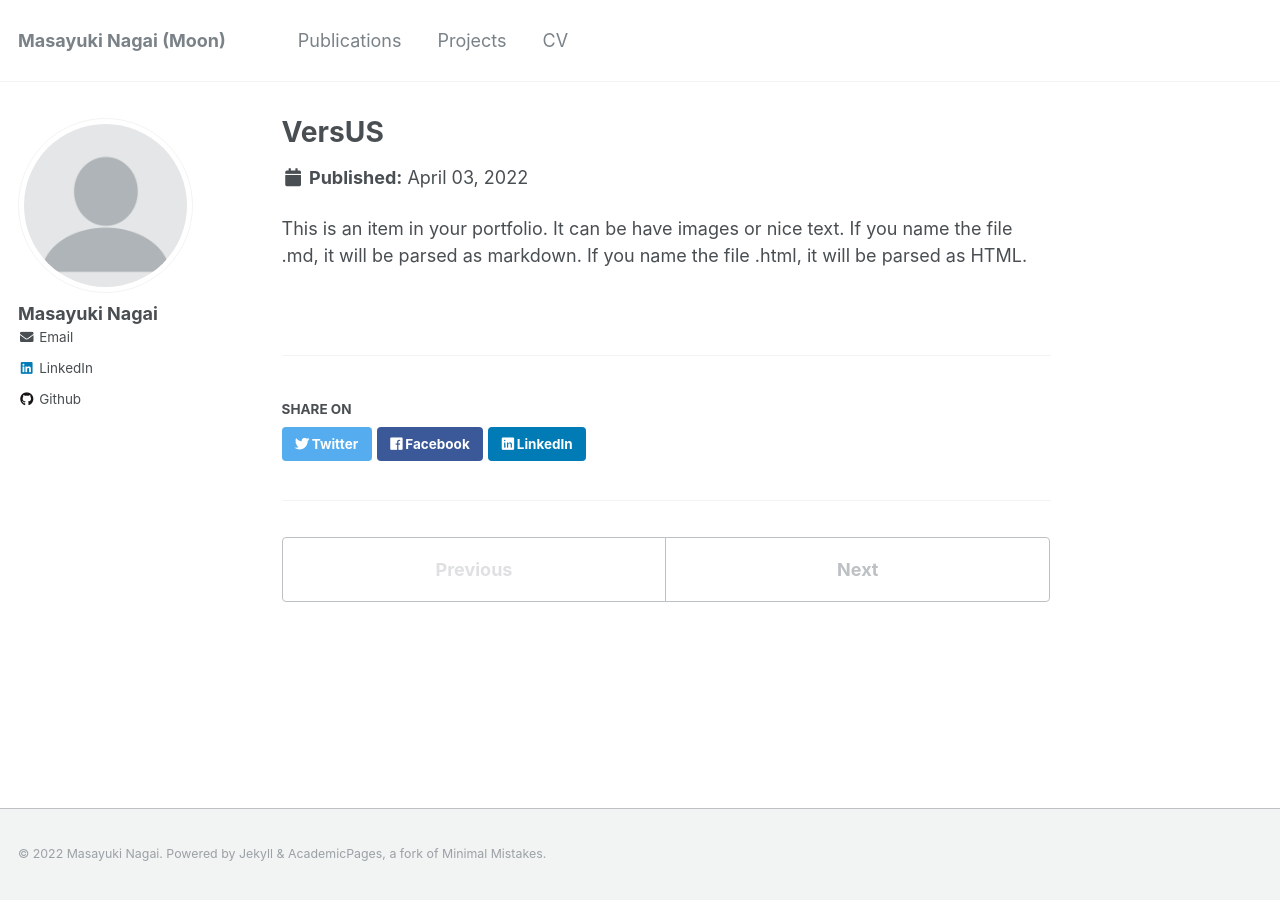
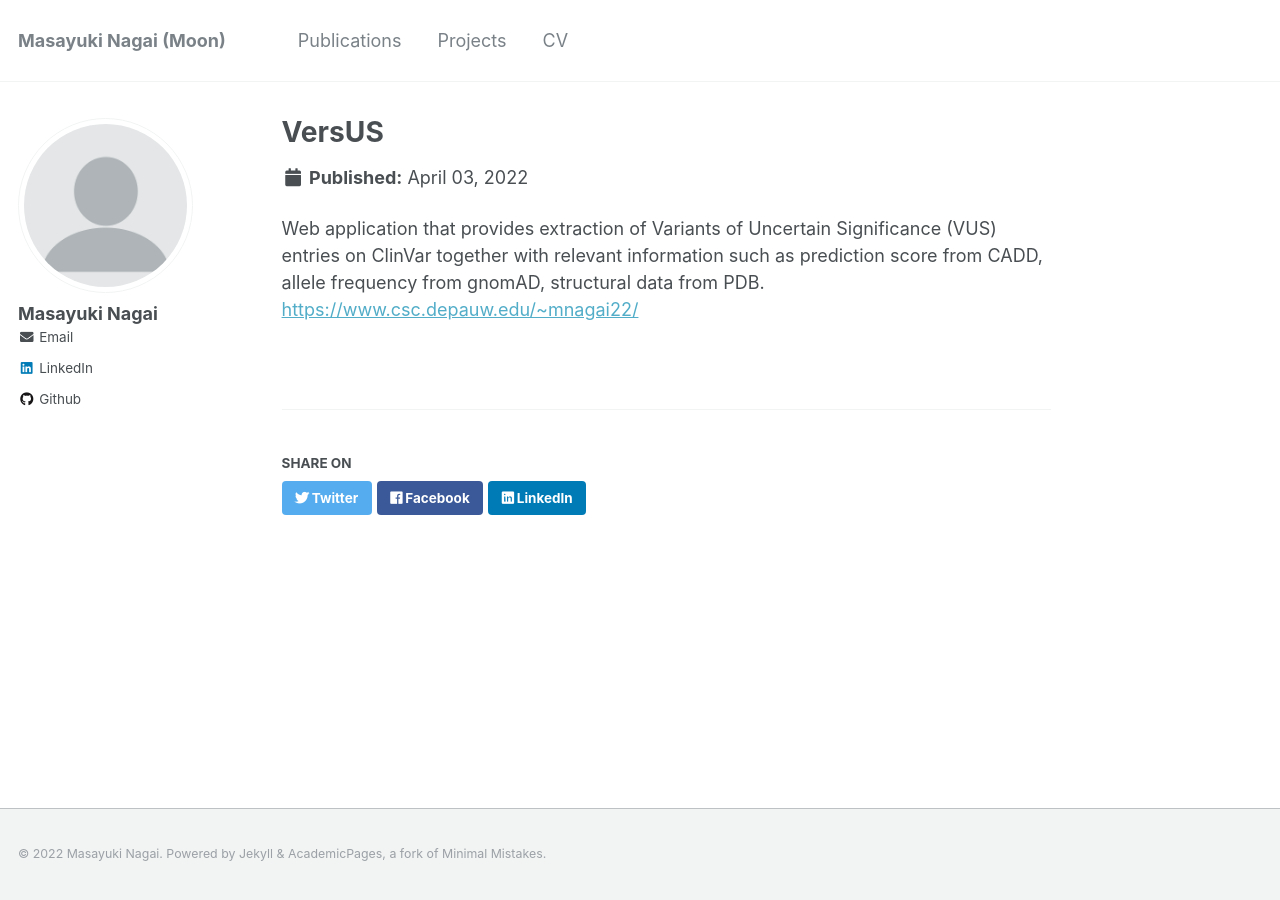
Before and after one commit to MasayukiNagai/MasayukiNagai.github.io, a Jekyll site: the page built from _projects/projects-1.md, in a window 1280 px wide. Built offline with Jekyll 4.4.1, drawn with Linux system fonts in a browser that asks for light colours.

Commit message:
Update projects-1

```diff
--- a/_projects/projects-1.md
+++ b/_projects/projects-1.md
@@ -1,7 +1,7 @@
 ---
 title: "VersUS"
-excerpt: "Web application that provides extraction of VUS entries on ClinVar together with relevant information such as prediction score from CADD, allele frequency from gnomAD, structural data from PDB. [Link](https://www.csc.depauw.edu/~mnagai22/)"
+excerpt: "Web application that provides extraction of Variants of Uncertain Significance (VUS) entries on ClinVar together with relevant information such as prediction score from CADD, allele frequency from gnomAD, structural data from PDB. [https://www.csc.depauw.edu/~mnagai22/](https://www.csc.depauw.edu/~mnagai22/)"
 collection: projects
 ---
 
-This is an item in your portfolio. It can be have images or nice text. If you name the file .md, it will be parsed as markdown. If you name the file .html, it will be parsed as HTML.
+Web application that provides extraction of Variants of Uncertain Significance (VUS) entries on ClinVar together with relevant information such as prediction score from CADD, allele frequency from gnomAD, structural data from PDB. [https://www.csc.depauw.edu/~mnagai22/](https://www.csc.depauw.edu/~mnagai22/)
```
Also changed, not shown: _projects/projects-2.html (deleted, +0 -7 lines).
